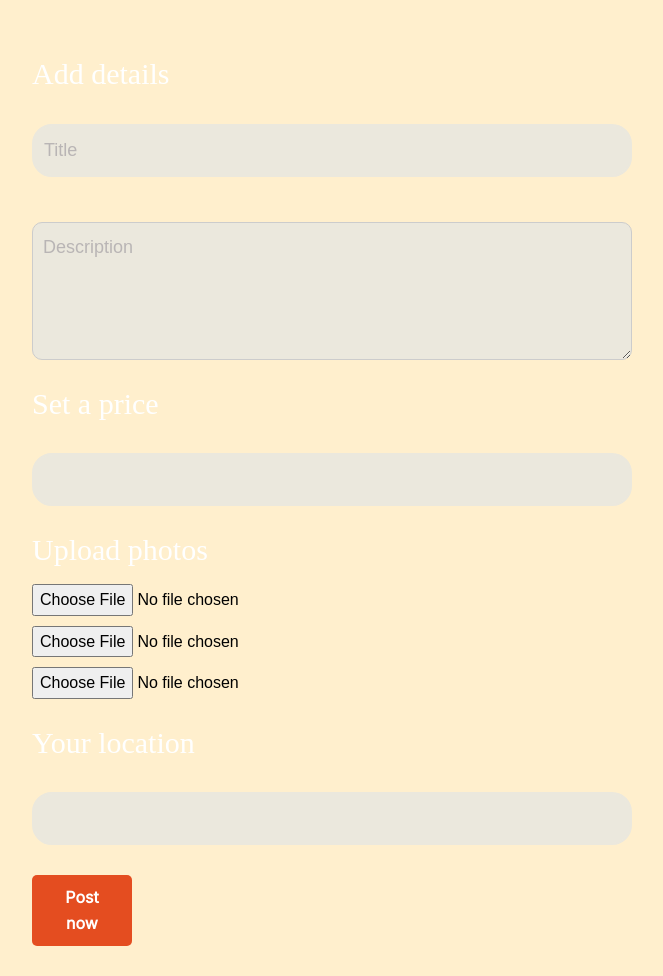
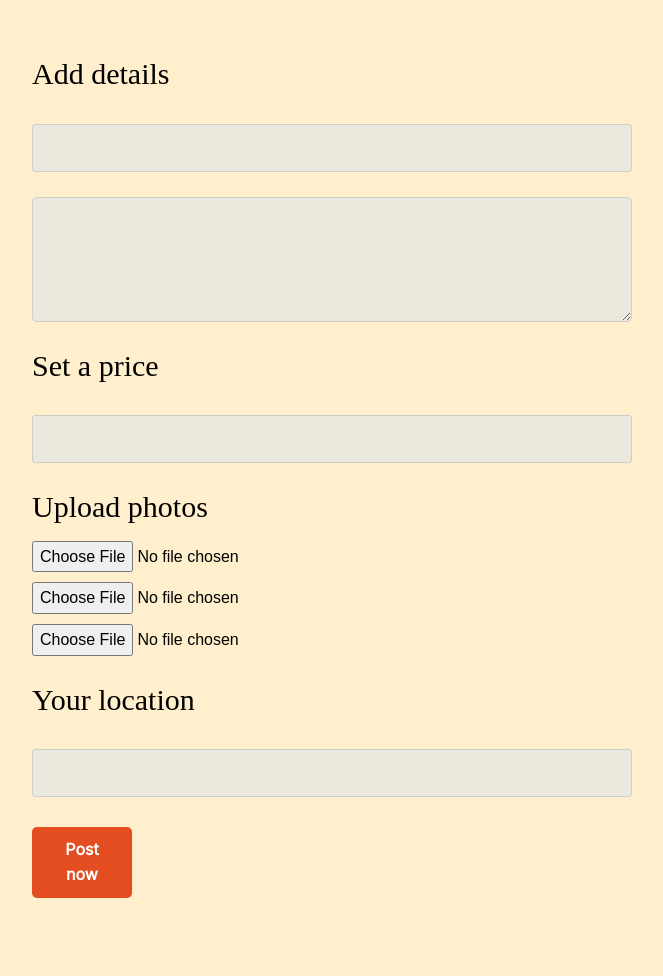
Before and after one commit to NanoTcodes/Shopping-Website, a Flask app: page /sell in a window 1280 px wide. Shown: the part 108-1084 px from the top of the page, without its empty margins (398-1061 px from the left). After the commit the page ends 1006 px from the top, so only its background shows below. Run offline with Flask 3, Linux system fonts and the light colour scheme; some libraries are stand-ins or nearby versions; some web fonts are replaced.

Commit message:
updated frontend

```diff
--- a/app.py
+++ b/app.py
@@ -12,7 +12,7 @@ app.secret_key=os.urandom(24)#to ensure session expiring
 conn=mysql.connector.connect(
     host='localhost',
     user='root',
-    password='Shaurya3477',
+    password='shauryanoob',
     database="WEBSITE"
 )
 cursor=conn.cursor()
--- a/templates/checkout.html
+++ b/templates/checkout.html
@@ -194,8 +194,8 @@
     </div>
 </div>
     <div class="checkoutbuttons">
-        <div class="back"><button><a href="cart.html">Back</a></button></div>
-        <div class="buy"><button><a href="thankyou.html">Checkout</a></button></div>
+        <div class="back"><button><a href="/cart">Back</a></button></div>
+        <div class="buy"><button><a href="/thankyou">Checkout</a></button></div>
     </div>
 
 
--- a/templates/sell.html
+++ b/templates/sell.html
@@ -84,6 +84,7 @@
         main {
             padding-top: 30px;
             padding-left: 430px;
+            padding-right:430px;
         }
 
         .info {
@@ -95,25 +96,24 @@
         }
 
         /* Style for individual input elements */
-        .detailinput {
+        .detailinput,
+        .detailinputdesc,
+        .detailinputdesc {
             display: flex;
             padding: 10px;
-            border: 2px solid black; /* Add a 2px solid border with a dark color */
-
-            border-radius: 20px;
             width: 600px; /* Limit the maximum width of each product */
             background-color: #ebe8dd;
+            margin:0;
+        }
+        .detailinput{
+            border-radius:20px;
+            border: 2px solid #ccc;
+        }
+        .detailinputdesc{
+            border-radius:5px;
+            border: 1px solid #ccc;
+        }
 
-        }
-        .detailinputdesc {
-            margin-top: 20px;
-            display: flex;
-            padding: 10px;
-            border: 1px solid #ccc; /* Add a border for separation */
-            border-radius: 10px;
-            width: 600px; /* Limit the maximum width of each product */
-            background-color: #ebe8dd;
-        }
         .allimg {
             display: flex;
             flex-direction: column;
@@ -131,7 +131,6 @@
             text-align: left;
             font-family: cambo;
             font-size: 30px;
-            color: #fff;
             margin-top: 20px;
         }
         .sellbuttons{
@@ -159,26 +158,20 @@
             font-style: normal;
         }
 
-        ::placeholder {
-            font-family: sans-serif;
-            color: rgb(185, 181, 181);
-            font-size: 18px;
+        input[type = "text"],input[type = "number"],textarea {
+            padding: 10px;
+            border: 1px solid #ccc;
+            border-radius: 3px;
+            font-size: 16px;
         }
 
-        input[type = "text"],input[type = "number"],textarea {
-            font-family: sans-serif;
-            font-size: 18px;
-            border-color: #ebe8dd;
-            -webkit-transition: 0.4s;
-            transition: 0.4s;
-        }
-
-        input[type = "text"]:focus, input[type = "number"]:focus, textarea:focus, input[type = "text"]:hover, input[type = "number"]:hover, textarea:hover {
-            border-color: #e44d20;
-            border-width: 2px;
-            padding: 15px;
-            width: 620px;
-            margin-left: -13px;
+        input[type = "text"]:focus,
+        input[type = "number"]:focus,
+        textarea:focus,
+        input[type = "text"]:hover,
+        input[type = "number"]:hover,
+        textarea:hover {
+        	box-shadow: 0 2px 5px rgba(0, 0, 0, 0.1);
         }
 
         #postnow button:hover {
@@ -187,7 +180,6 @@
             padding: 11px 21px;
             background-color: #d1432d;
         }
-
 
     </style>
 </head>
@@ -224,15 +216,12 @@
                     </div>
 
                     <label for="Title"></label>
-                    <input class="detailinput" type="text" name="Title" placeholder="Title" required>
+                    <input class="detailinput" type="text" name="Title" required>
 
                     <label for="description"></label>
-                    <textarea class="detailinputdesc" rows="4" columns="50" name="description" placeholder="Description" required></textarea>
+                    <textarea class="detailinputdesc" rows="4" columns="50" name="description" required></textarea>
 
                 </div>
-
-
-
                 <div>
                     <div class="detailheading">
                         <a>Set a price</a>
@@ -242,55 +231,29 @@
                     <input class="detailinput" type="number" min="0" name="price" required>
 
                 </div>
-
-
-
                 <div>
                     <div class="detailheading">Upload photos</div>
                     <div class="allimg">
                     <label for="img1" class="img"></label>
-                    <input id="img1" type="file" name="image" accept=".png, .jpg, .jpeg"/>
+                    <input id="img1" type="file" name="image" required accept=".png, .jpg, .jpeg"/>
                     <label for="img2" class="img"></label>
                     <input id="img2" type="file" accept=".png, .jpg, .jpeg"/ >
                     <label for="img3" class="img"></label>
                     <input id="img3" type="file" accept=".png, .jpg, .jpeg"/ >
                     </div>
                 </div>
-
-
-
                 <div>
                     <div class="detailheading">Your location</div>
                     <label for="location"></label>
                     <input class="detailinput" type="text" name="location" required>
-
                 </div>
-
-
-
-
             </section>
-
-
-
-
+            <div class="sellbuttons">
+                <div id="postnow">
+                    <button type="submit" form="form1" value="Posted">Post now</button>
+                </div>
+            </div>
         </form>
-        <div class="sellbuttons">
-            <div id="postnow">
-                <button type="submit" form="form1" value="Posted">Post now</button>
-            </div>
-
-
-        </div>
-
-
-
-
     </main>
-
-
-
-
-
 </body>
 </html>
```
Also changed, not shown: templates/signup.html (+16 -13 lines).
